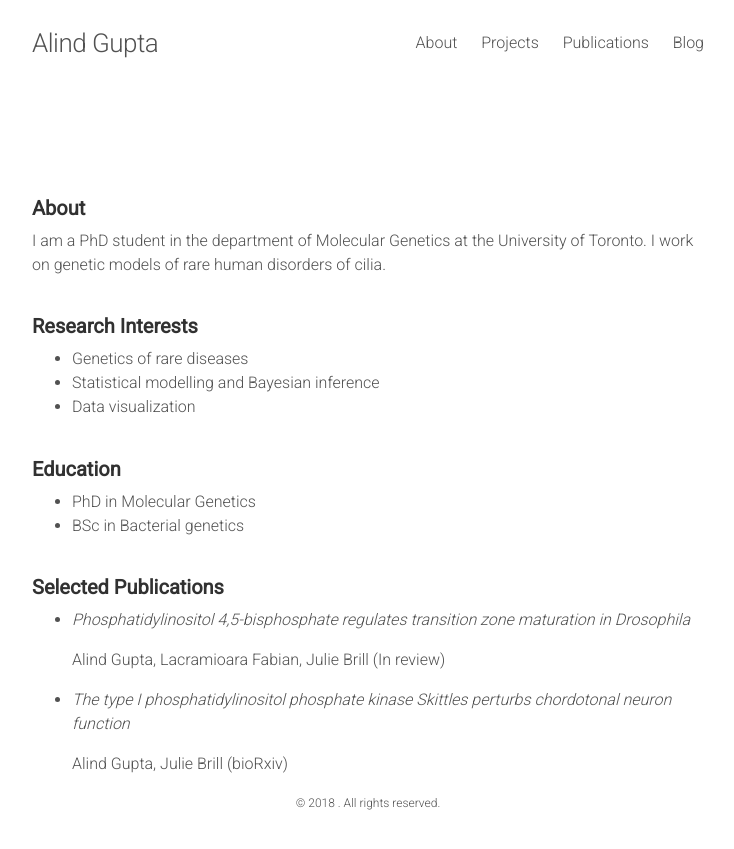
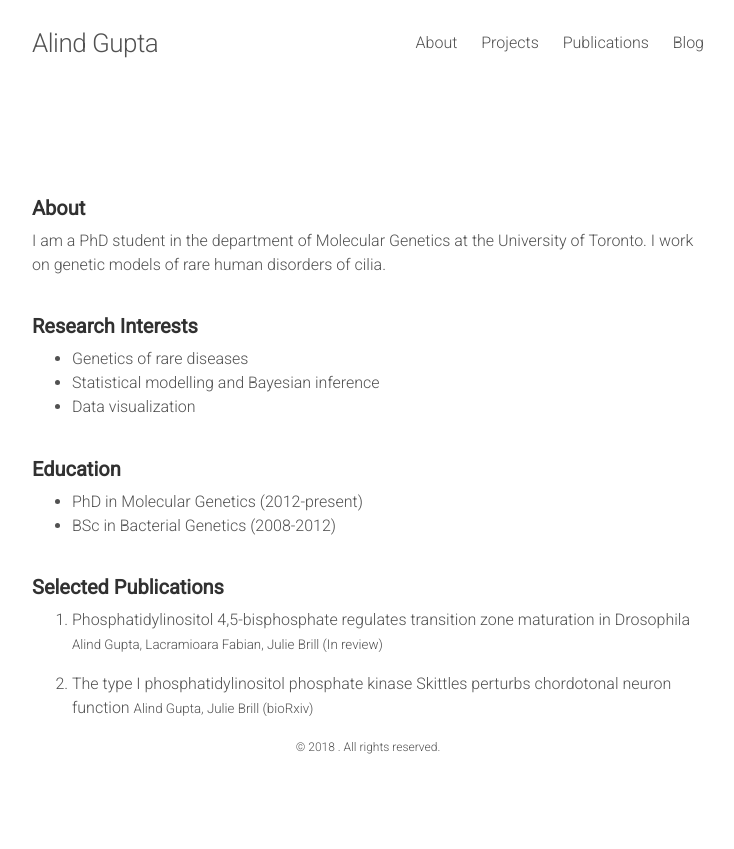
Before and after one commit to alindgupta/alindgupta.github.io, a Jekyll site: the page built from index.md, in a window 1280 px wide. Shown: the top 849 px of the page, without its empty margins (272-1006 px from the left). Built offline with Jekyll 4.4.1, drawn with Linux system fonts in a browser that asks for light colours; nearby versions of some CDN libraries.

Commit message:
Update index.md

```diff
--- a/index.md
+++ b/index.md
@@ -13,15 +13,12 @@ I work on genetic models of rare human disorders of cilia.
 - Data visualization
 
 # Education
-- PhD in Molecular Genetics
-- BSc in Bacterial genetics
+- PhD in Molecular Genetics (2012-present)
+- BSc in Bacterial Genetics (2008-2012)
 
 # Selected Publications
-- *Phosphatidylinositol 4,5-bisphosphate regulates transition zone maturation in Drosophila*
+  1. Phosphatidylinositol 4,5-bisphosphate regulates transition zone maturation in Drosophila
+  <small>Alind Gupta, Lacramioara Fabian, Julie Brill (In review)</small>
 
-  Alind Gupta, Lacramioara Fabian, Julie Brill (In review)
-
-
-- *The type I phosphatidylinositol phosphate kinase Skittles perturbs chordotonal neuron function*
-
-  Alind Gupta, Julie Brill (bioRxiv)
+  1. The type I phosphatidylinositol phosphate kinase Skittles perturbs chordotonal neuron function
+  <small>Alind Gupta, Julie Brill (bioRxiv) </small>
```
